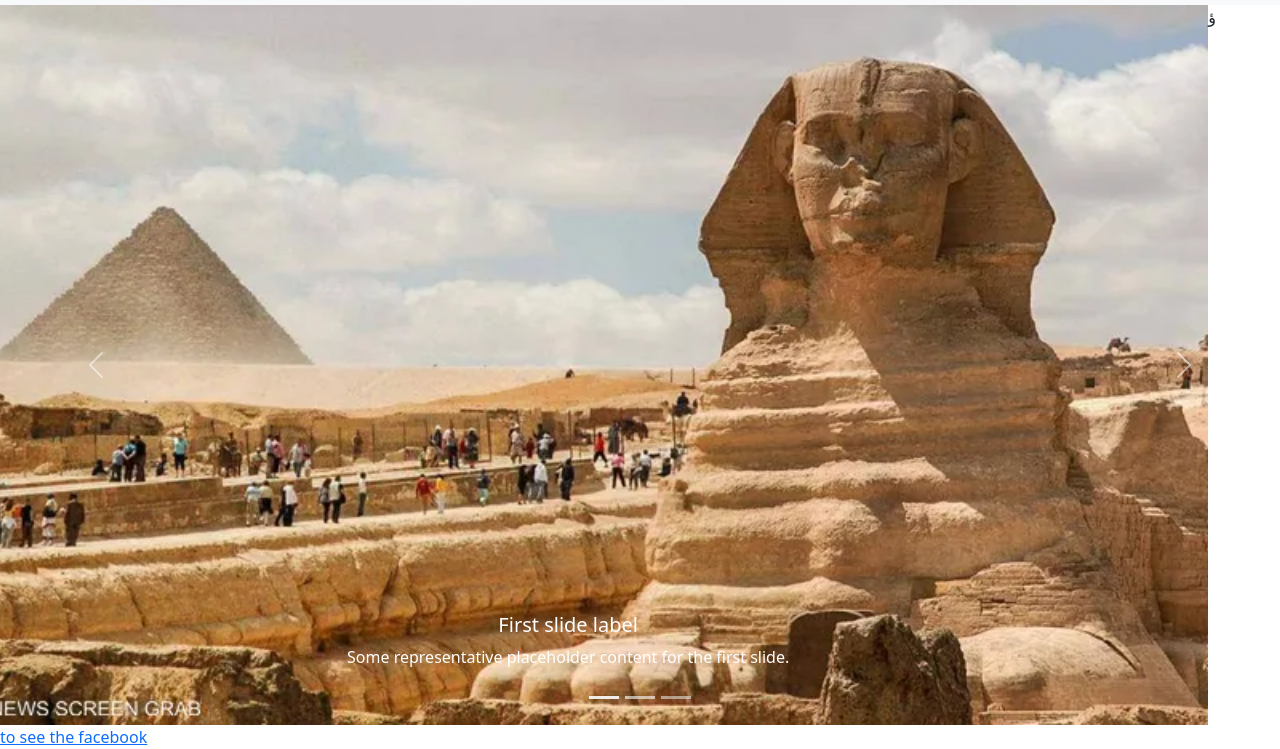
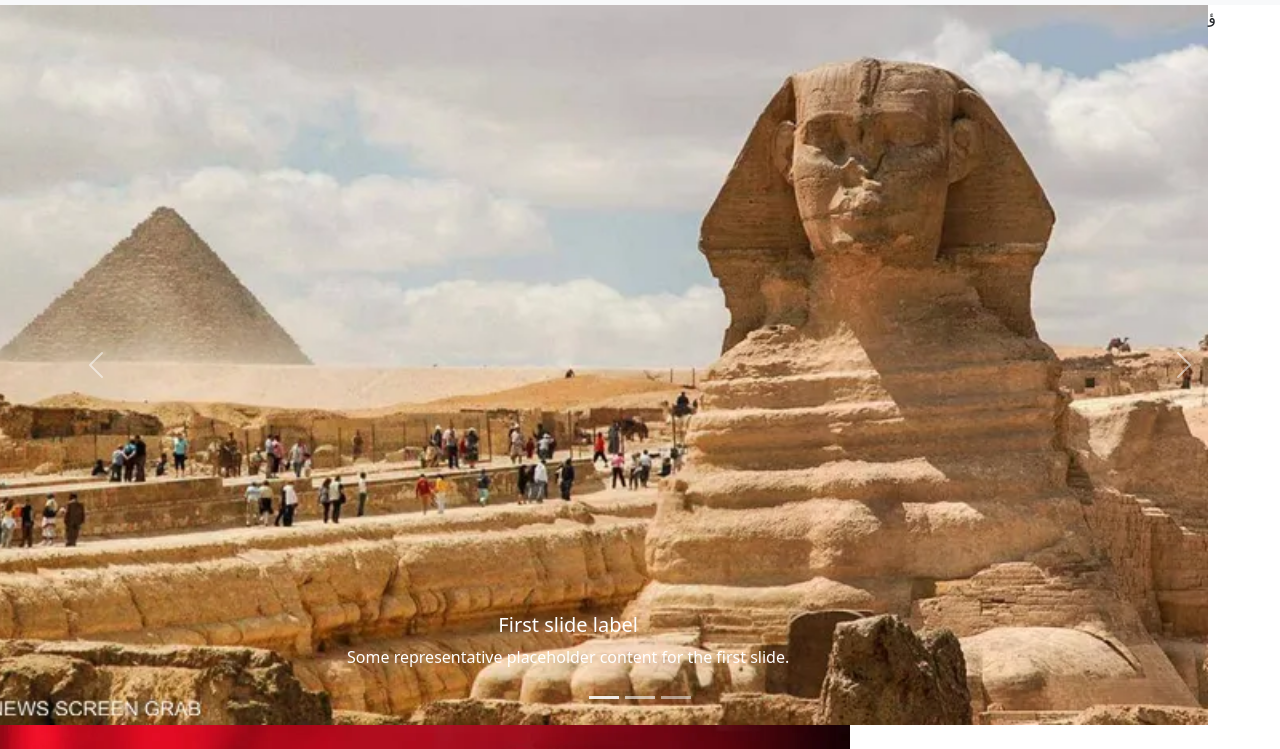
Before and after one commit to Adamnoaman/F, a plain HTML site: page index.html in a window 1280 px wide. Shown: the part 51-800 px from the top of the page. Drawn offline with nearby package versions, Linux system fonts and the light colour scheme.

Commit message:
Update index.html

```diff
--- a/index.html
+++ b/index.html
@@ -100,7 +100,6 @@
     <script>
 
     </script>
-    <a id="a1" href=" https://ar-ar.facebook.com/HnomanCompany/"> to see the facebook</a>
 
     <div>
       <img src="الرئيس-عبد-الفتاح-السيسي-black-one-finljpg.webp">
```
